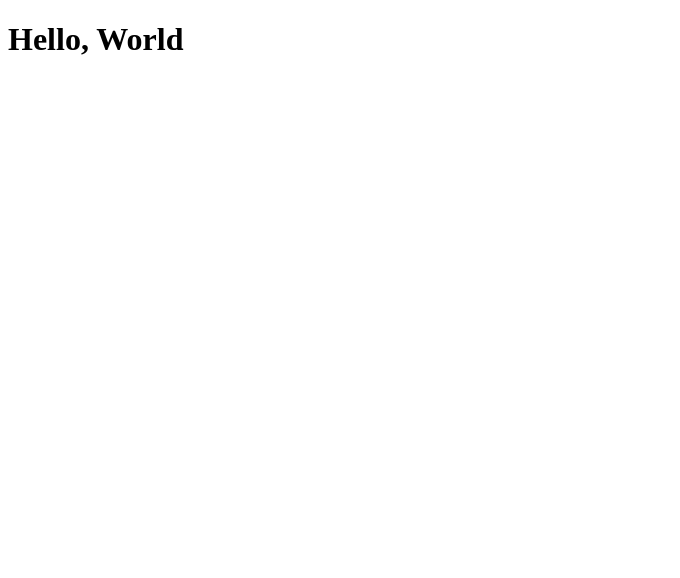
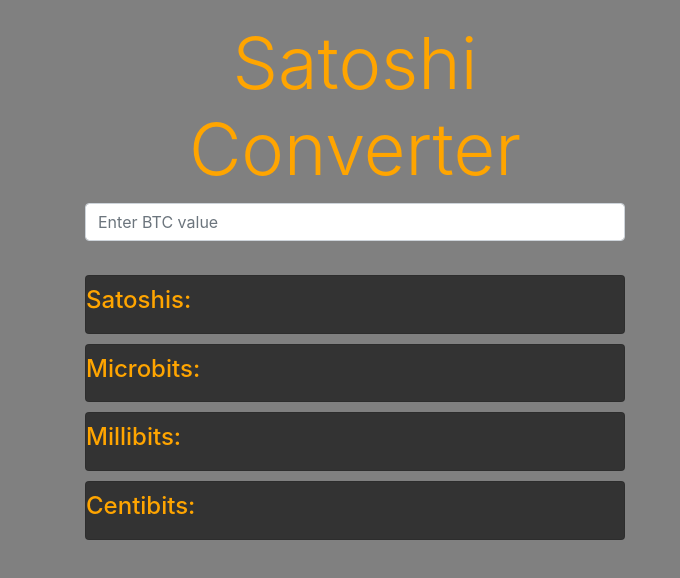
Before and after one commit to JosephCoburn/satoshi-converter, a plain HTML site: page index.html in a window 1280 px wide. Shown: the whole page, without its empty margins (0-680 px from the left). Drawn offline with nearby package versions, Linux system fonts and the light colour scheme.

Commit message:
build basic functionality

```diff
--- a/index.html
+++ b/index.html
@@ -1,12 +1,59 @@
 <!DOCTYPE html>
 <html lang="en">
   <head>
+    <title>Satoshi Converter</title>
     <meta charset="UTF-8">
     <meta name="viewport" content="width=device-width, initial-scale=1.0">
     <meta http-equiv="X-UA-Compatible" content="ie=edge">
-  <title>Document</title>
+    <link rel="stylesheet" href="https://stackpath.bootstrapcdn.com/bootstrap/4.1.3/css/bootstrap.min.css" integrity="sha384-MCw98/SFnGE8fJT3GXwEOngsV7Zt27NXFoaoApmYm81iuXoPkFOJwJ8ERdknLPMO" crossorigin="anonymous">
+    <script src="https://stackpath.bootstrapcdn.com/bootstrap/4.1.3/js/bootstrap.min.js" integrity="sha384-ChfqqxuZUCnJSK3+MXmPNIyE6ZbWh2IMqE241rYiqJxyMiZ6OW/JmZQ5stwEULTy" crossorigin="anonymous"></script>
+    <link rel="stylesheet" href="style.css">
+    <script defer src="main.js"></script>
   </head>
-<body>
-  <h1>Hello, World</h1>
+  <body class="container-fluid">
+    <div class="container">
+      <div class="row">
+        <div class="col-md-6">
+          <h1 class="display-3 text-center">Satoshi Converter</h1>
+          <form action="#">
+            <div class="form-group">
+              <input
+                id="btcInput"
+                type="number"
+                class="form-control col-xs-2"
+                placeholder="Enter BTC value"
+              >
+              <br>
+              <div id="output">
+                <div class="card">
+                  <div>
+                    <h4>Satoshis: </h4>
+                    <div id="satoshiOutput"></div>
+                  </div>
+                </div>
+                <div class="card">
+                  <div>
+                    <h4>Microbits: </h4>
+                    <div id="microbitOutput"></div>
+                  </div>
+                </div>
+                <div class="card">
+                  <div>
+                    <h4>Millibits: </h4>
+                    <div id="millibitOutput"></div>
+                  </div>
+                </div>
+                <div class="card">
+                  <div>
+                    <h4>Centibits: </h4>
+                    <div id="centibitOutput"></div>
+                  </div>
+                </div>
+              </div>
+            </div>
+          </form>
+        </div>
+      </div>
+    </div>
   </body>
 </html>
--- a/main.js
+++ b/main.js
@@ -0,0 +1,7 @@
+document.getElementById("btcInput").addEventListener("input", function(e) {
+  var btc = e.target.value;
+  document.getElementById("satoshiOutput").innerHTML = (btc*100000000).toString().replace(/\B(?=(\d{3})+(?!\d))/g, ",");
+  document.getElementById("microbitOutput").innerHTML = (btc*1000000).toString().replace(/\B(?=(\d{3})+(?!\d))/g, ",");
+  document.getElementById("millibitOutput").innerHTML = (btc*1000).toString().replace(/\B(?=(\d{3})+(?!\d))/g, ",");
+  document.getElementById("centibitOutput").innerHTML = (btc*100).toString().replace(/\B(?=(\d{3})+(?!\d))/g, ",");
+});
--- a/style.css
+++ b/style.css
@@ -0,0 +1,15 @@
+body {
+  margin-top: 20px;
+  background: grey;
+  color: orange;
+}
+
+h1 {
+  margin-bottom: 10px;
+}
+
+.card {
+  background: #333;
+  margin: 10px 0;
+  padding: 10px 0;
+}
```
Also changed, not shown: 1 other file. Lines whose indentation alone changed are shown as unchanged.
